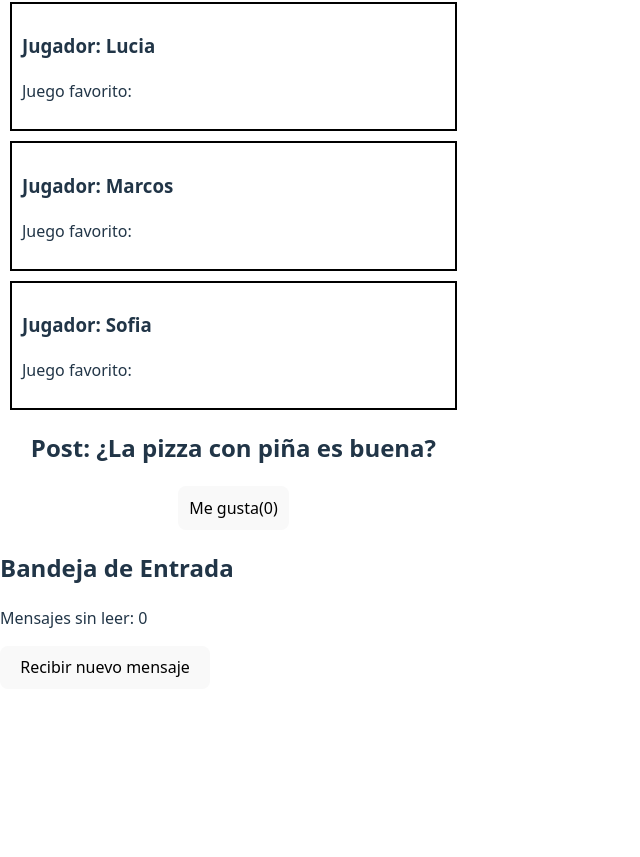
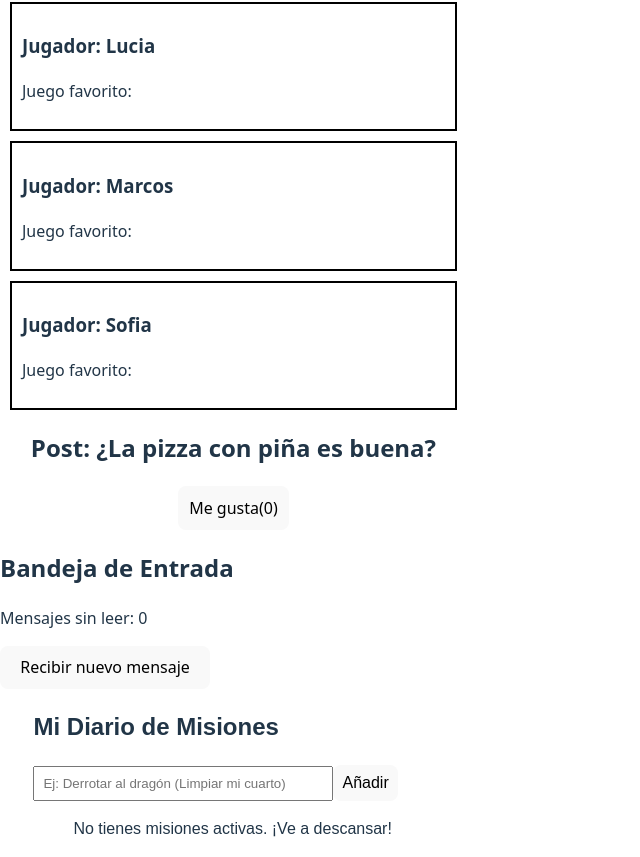
Before and after one commit to nicolascastrorodriguez69-wq/Ejemplos-guiados, a React (Vite) app: page / in a window 1280 px wide. Shown: the part 412-1269 px from the top of the page, without its empty margins (0-640 px from the left). Before the commit the page ends 1101 px from the top, so only its background shows below. Built offline with nearby package versions, Linux system fonts and the light colour scheme.

Commit message:
proyecto final 1

```diff
--- a/src/App.jsx
+++ b/src/App.jsx
@@ -4,6 +4,7 @@ import MatematicasMagicas from './components/MatematicasMagicas'
 import TarjetaUsuario from './components/TarjetaUsuario'
 import BotonLike from './components/BotonLike'
 import PostConEfecto from './components/PostConEfecto'
+import GestorMisiones  from './components/GestorMisiones'
 
 
 const App = () => {
@@ -20,6 +21,7 @@ const App = () => {
 
       <BotonLike />
       <PostConEfecto />
+      <GestorMisiones />
 
     </div>
   )
--- /dev/null
+++ b/src/components/GestorMisiones.jsx
@@ -0,0 +1,69 @@
+// Archivo: GestorMisiones.jsx
+import { useState } from 'react';
+
+function GestorMisiones() {
+    // Estado 1: La lista de misiones (empieza vacía)
+    const [misiones, setMisiones] = useState([]);
+
+    // Estado 2: Lo que el usuario está escribiendo ahora mismo
+    const [nuevaMision, setNuevaMision] = useState("");
+
+    // Función para añadir la misión
+    const agregarMision = (evento) => {
+        evento.preventDefault(); // Evita que la página se recargue al enviar el formulario
+
+    // Si el texto está vacío, no hacemos nada
+    if (nuevaMision.trim() === "") return;
+
+    // Añadimos la nueva misión a la lista anterior
+    setMisiones([...misiones, nuevaMision]);
+
+    // Limpiamos el campo de texto para la siguiente misión
+    setNuevaMision("");
+
+    }
+
+// Función para eliminar una misión
+const eliminarMision = (indiceABorrar) => {
+    // El "colador": conservamos las misiones cuyo índice no sea el que queremos borrar
+const misionesFiltradas = misiones.filter((mision, indice) => indice !== indiceABorrar);
+    setMisiones(misionesFiltradas);
+};
+    return (
+    <div style={{ fontFamily: 'Arial', maxWidth: '400px', margin: 'auto'}}>
+    <h2>Mi Diario de Misiones</h2>
+
+    <form onSubmit={agregarMision}>
+        <input
+        type="text"
+        placeholder="Ej: Derrotar al dragón (Limpiar mi cuarto)"
+        value={nuevaMision}
+        // Cada vez que el usuario teclea, actualizamos el estado
+        onChange={(e) => setNuevaMision(e.target.value)}
+        style={{ padding: '8px', width: '70%' }}
+/>
+<button type="submit" style={{ padding: '8px' }}>Añadir</button>
+</form>
+{/* Mostramos la lista */}
+<ul>
+    {misiones.length === 0 ? (
+        <p>No tienes misiones activas. ¡Ve a descansar!</p>
+    ) : (
+        // Usamos .map para transformar los textos en elementos de lista <li>
+        misiones.map((mision, indice) => (
+            <li key={indice} style={{ marginTop: '10px' }}>
+                {mision}
+                <button
+                onClick={() => eliminarMision(indice)}
+                style={{ marginLeft: '10px', color: 'red'}}
+                >
+                    Abandonar
+                    </button>
+                    </li>
+                ))
+            )}
+        </ul>
+    </div>
+ )}
+
+ export default GestorMisiones
```
